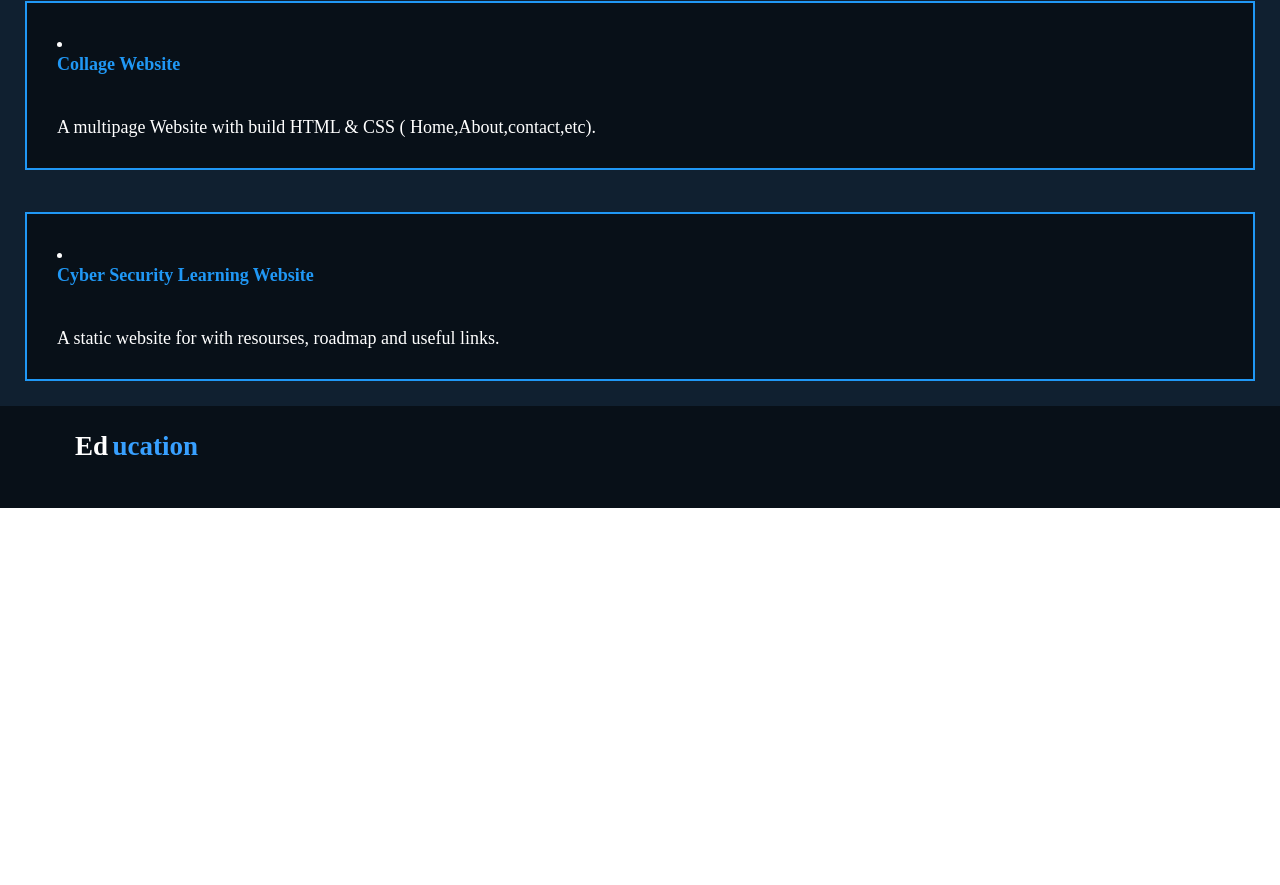
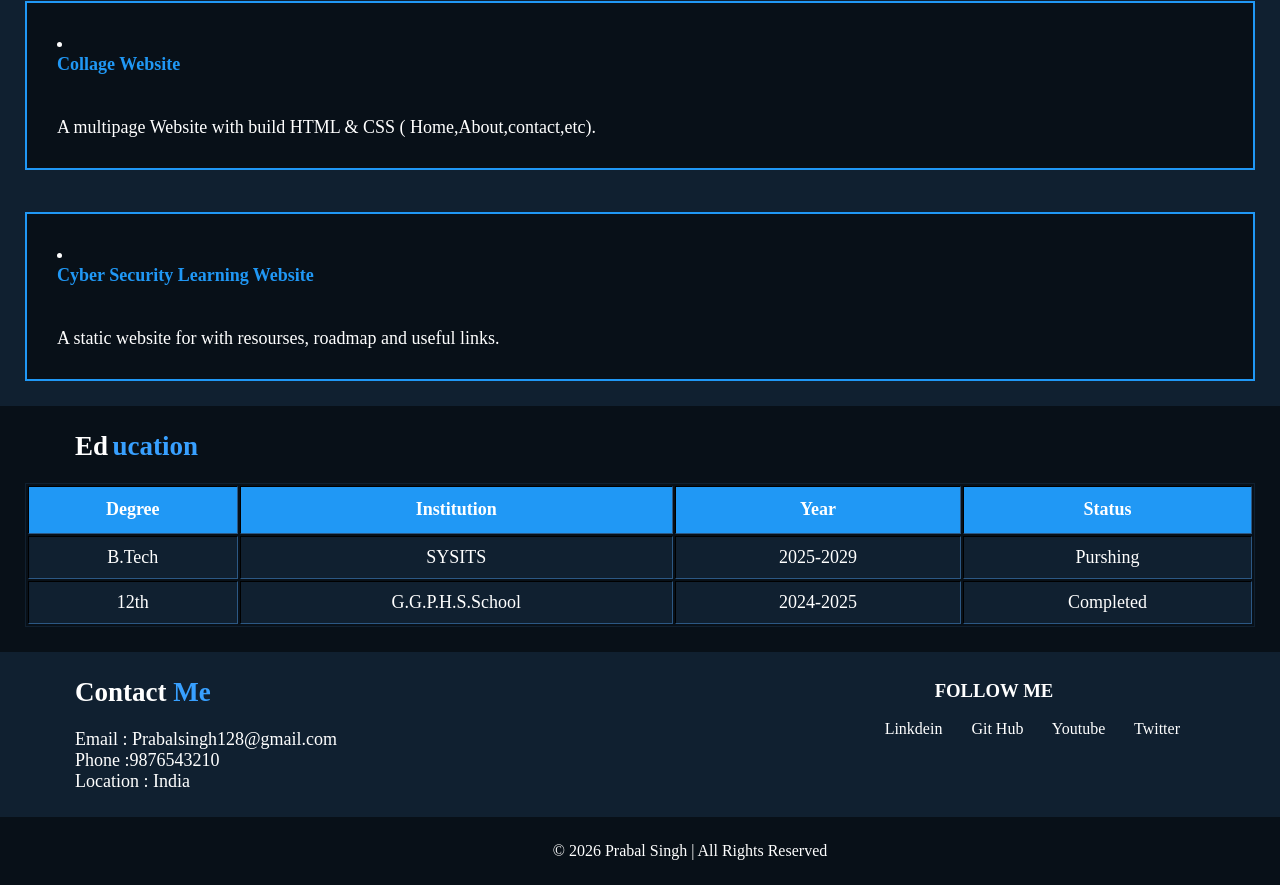
Before and after one commit to prabalsingh128/My-Portfolio, a plain HTML site: page index.html in a window 1280 px wide. Shown: the part 1020-1905 px from the top of the page. Before the commit the page ends 1528 px from the top, so only its background shows below. Drawn offline with Linux system fonts and the light colour scheme.

Commit message:
updated portfolio

```diff
--- a/index.html
+++ b/index.html
@@ -25,7 +25,7 @@
         <h3>Hello,I'm</h3><br>
         <h2>PRABAL</h2>
         <h2 style="color: #38a0ff;">SINGH </h2>
-        <img id="img" src="user.webp" alt="Image">
+        <img id="img" src="prabal.png" alt="Image">
         <br><br>
         <h4>
             B.Tech CSE Student | Aspiring Cyber Security Expert
@@ -116,7 +116,54 @@
     <section id="Education">
         <h2>Ed</h2>
         <h2 style="color: #38a0ff;">ucation</h2><br><br>
+        <table border="n">
+            <tr>
+                <th>Degree</th>
+                <th>Institution</th>
+                <th>Year</th>
+                <th>Status</th>
+            </tr>
+            <tr>
+                <td>B.Tech </td>
+                <td>SYSITS</td>
+                <td>2025-2029</td>
+                <td>Purshing</td>
+            </tr>
+            <tr>
+                <td>12th</td>
+                <td>G.G.P.H.S.School</td>
+                <td>2024-2025</td>
+                <td>Completed</td>
+            </tr>
+        </table>
     </section>
+    <section id="Contact">
+        <h2>Contact </h2>
+        <h2 style="color: #38a0ff;">Me </h2><br><br>
+        <p>
+            Email : Prabalsingh128@gmail.com
+        </p><br>
+        <p>
+            Phone :9876543210
+        </p><br>
+        <p>
+            Location : India
+        </p>
+    </section>
+    <section id="link">
+        <div>
+            <h3>Follow Me</h3><br><br>
+            <a href="https://www.linkedin.com/in/prabal-singh-9bab4a3a2/">Linkdein</a>
+            <a href="https://www.github.com/prabalsingh128">Git Hub</a>
+            <a href="https://www.youtube.com">Youtube</a>
+            <a href="https://www.twitter.com">Twitter</a>
+        </div>
+    </section>
+    <footer>
+        <p>
+            &copy; 2026 Prabal Singh | All Rights Reserved
+        </p>
+    </footer>
 
 
 </body>
--- a/style.css
+++ b/style.css
@@ -152,21 +152,72 @@ p {
     font-size: 18px;
 
     div {
-        /* display: block; */
-        /* display:inline-block; */
         border: 2px solid #2098f5;
         padding: 30px;
         background-color: #081018;
+        position: static;
+        left: 50px;
+        right: 50px;
 
     }
+
     strong {
         text-transform: capitalize;
         color: #2098f5;
     }
 }
+
 #Education {
     background-color: #081018;
     color: #ffffff;
     padding: 25px;
     font-size: 18px;
 }
+
+table {
+    border-color: #102030;
+    width: 100%;
+    height: 100%;
+    text-align: center;
+    /* padding: 25px;
+     background-color:#ffffff; */
+    color: #ffffff;
+    border-style: solid;
+
+    th {
+        background-color: #2098f5;
+        padding: 1%;
+    }
+
+    td {
+        background-color: #102030;
+        padding: 10px;
+    }
+}
+
+#Contact {
+    background-color: #102030;
+    padding: 25px;
+    color: #ffffff;
+    font-size: 18px;
+}
+
+#link {
+    background-color: #102030;
+    color: #ffffff;
+    padding-right: 25px;
+    position: absolute;
+    right: 50px;
+    top: 1700px;
+
+    h4 {
+        color: #ffffff;
+    }
+}
+
+footer {
+    background-color: #081018;
+    color: #ffffff;
+    padding: 25px;
+    text-align: center;
+}
```
Also changed, not shown: 1 other file.
